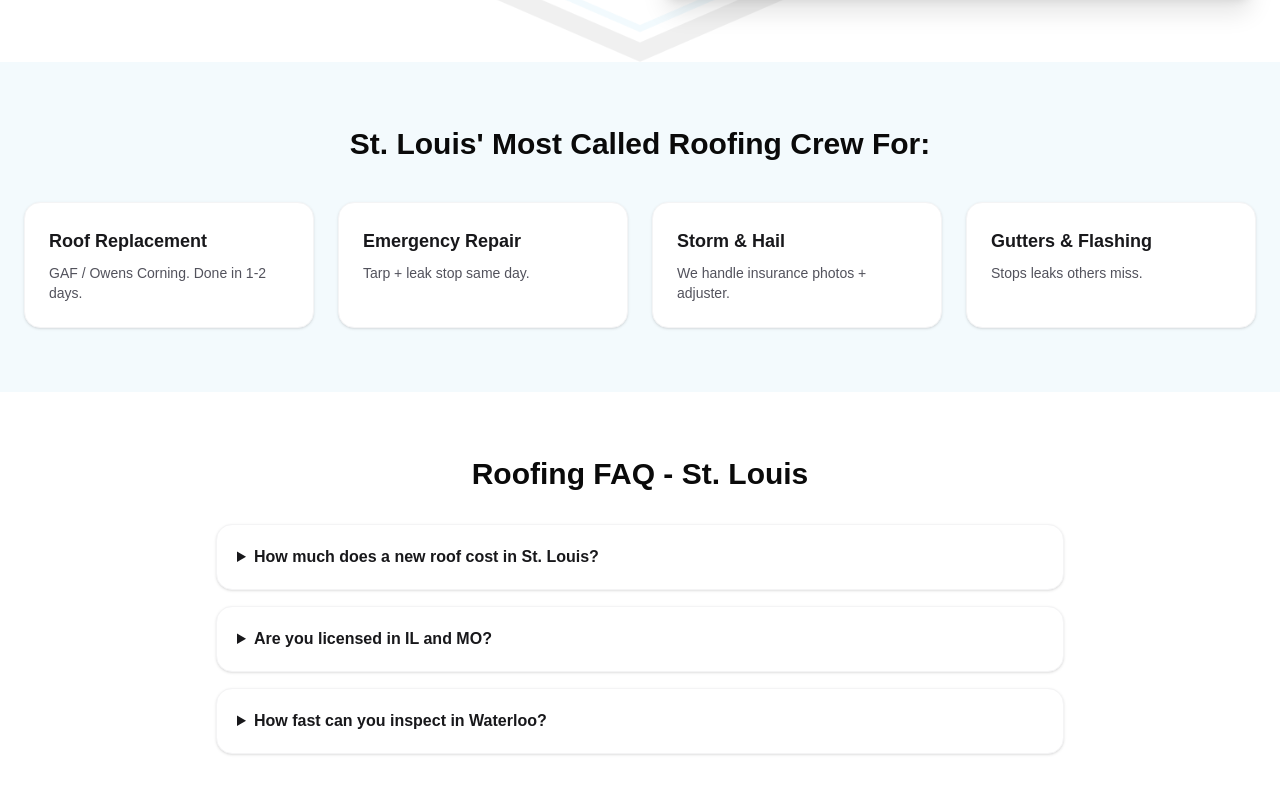
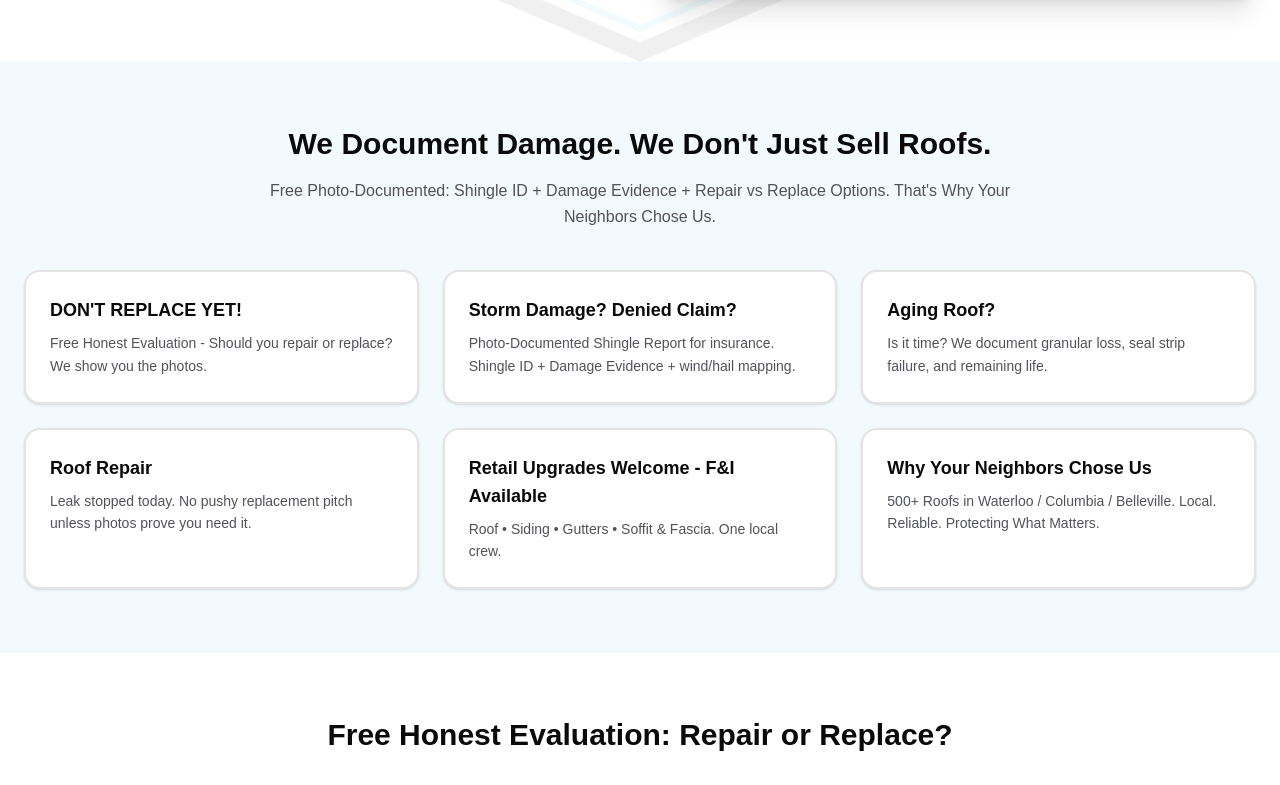
Before and after one commit to RoofingnearmeSTL/roofingnearmestl.com, a Next.js app: page / in a window 1280 px wide. Shown: the part 1104-1889 px from the top of the page. Built offline with nearby package versions, Linux system fonts and the light colour scheme.

Commit message:
Update services and FAQs with honest evaluation and photo-report copy

```diff
--- a/src/app/page.tsx
+++ b/src/app/page.tsx
@@ -219,31 +219,30 @@ export default function Home() {
         </div>
       </section>
 
-      <section id="services" className="bg-brand-light/50 py-16">
+      <section id="services" className="bg-brand-light/50 py-16 scroll-mt-40">
         <div className="max-w-7xl mx-auto px-6">
-          <h2 className="text-3xl font-extrabold text-black text-center">St. Louis&apos; Most Called Roofing Crew For:</h2>
-          <div className="grid md:grid-cols-4 gap-6 mt-10">
-            {[
-              ["Roof Replacement", "GAF / Owens Corning. Done in 1-2 days."],
-              ["Emergency Repair", "Tarp + leak stop same day."],
-              ["Storm & Hail", "We handle insurance photos + adjuster."],
-              ["Gutters & Flashing", "Stops leaks others miss."],
-            ].map(([t,d])=>(
-              <div key={t} className="bg-white p-6 rounded-2xl border border-zinc-100 shadow-sm hover:shadow-md">
-                <div className="font-bold text-lg">{t}</div>
-                <div className="text-sm text-zinc-600 mt-2">{d}</div>
-              </div>
+          <h2 className="text-black font-extrabold text-3xl text-center">We Document Damage. We Don&apos;t Just Sell Roofs.</h2>
+          <p className="text-zinc-600 text-center max-w-3xl mx-auto mt-4 leading-relaxed">Free Photo-Documented: Shingle ID + Damage Evidence + Repair vs Replace Options. That&apos;s Why Your Neighbors Chose Us.</p>
+          <div className="grid grid-cols-1 md:grid-cols-3 gap-6 mt-10">
+            {[["DON'T REPLACE YET!", "Free Honest Evaluation - Should you repair or replace? We show you the photos."], ["Storm Damage? Denied Claim?", "Photo-Documented Shingle Report for insurance. Shingle ID + Damage Evidence + wind/hail mapping."], ["Aging Roof?", "Is it time? We document granular loss, seal strip failure, and remaining life."], ["Roof Repair", "Leak stopped today. No pushy replacement pitch unless photos prove you need it."], ["Retail Upgrades Welcome - F&I Available", "Roof • Siding • Gutters • Soffit & Fascia. One local crew."], ["Why Your Neighbors Chose Us", "500+ Roofs in Waterloo / Columbia / Belleville. Local. Reliable. Protecting What Matters."]].map(([title, description]) => (
+              <article key={title} className="bg-white border-2 border-zinc-200 rounded-2xl p-6 shadow-sm hover:border-brand/40 transition-colors">
+                <h3 className="text-black font-bold text-lg">{title}</h3>
+                <p className="text-zinc-600 text-sm leading-relaxed mt-2">{description}</p>
+              </article>
             ))}
           </div>
         </div>
       </section>
 
-      <section id="faq" className="max-w-4xl mx-auto px-6 py-16">
-        <h2 className="text-3xl font-extrabold text-black text-center">Roofing FAQ - St. Louis</h2>
+      <section id="faq" className="max-w-4xl mx-auto px-6 py-16 scroll-mt-40">
+        <h2 className="text-black font-extrabold text-3xl text-center">Free Honest Evaluation: Repair or Replace?</h2>
         <div className="mt-8 space-y-4">
-          <details className="border border-zinc-100 rounded-2xl p-5 bg-white shadow-sm hover:shadow-md"><summary className="font-bold cursor-pointer">How much does a new roof cost in St. Louis?</summary><p className="text-sm text-zinc-600 mt-3">2026 average $7,200-$16,800 for 1,200-3,000 sqft. Use estimator above.</p></details>
-          <details className="border border-zinc-100 rounded-2xl p-5 bg-white shadow-sm hover:shadow-md"><summary className="font-bold cursor-pointer">Are you licensed in IL and MO?</summary><p className="text-sm text-zinc-600 mt-3">Yes - IL & MO licensed, $2M insured. 5.0★ Google Rated.</p></details>
-          <details className="border border-zinc-100 rounded-2xl p-5 bg-white shadow-sm hover:shadow-md"><summary className="font-bold cursor-pointer">How fast can you inspect in Waterloo?</summary><p className="text-sm text-zinc-600 mt-3">Same day if call before 2pm. We live in 62298.</p></details>
+          {[["Do I really need a full roof replacement?", "Don't Replace Yet! Free Photo-Documented Report - Shingle ID, damage evidence, and Repair vs Replace options. We document damage, we don't just sell roofs."], ["What's a Photo-Documented Shingle Report?", "We photograph every slope, identify your shingle, document granule loss, bruising, cracks, seal failure. You get photos + honest assessment."], ["My insurance denied my claim. Can you help?", "Yes. Denied claims are our specialty. We provide damage evidence and wind/hail reports adjusters need. No charge for documentation."], ["Are you local or chasing storms?", "We're your neighbors - Waterloo • Columbia • Belleville • STL. 500+ local roofs. Not a storm chaser. IL License #104.12345 / MO #123456. Fully Insured $2M + Workers Comp."], ["How fast do you respond?", "We answer in 5 minutes during business hours. Same-day free honest evaluations."], ["What warranty?", "10-Year Workmanship Warranty + GAF Certified / Owens Corning Preferred. BBB A+ Rated, 5.0★ Google Reviews."]].map(([question, answer]) => (
+            <details key={question} className="bg-white border border-zinc-200 rounded-xl p-5">
+              <summary className="text-black font-bold cursor-pointer focus-visible:outline-brand">{question}</summary>
+              <p className="text-zinc-600 text-sm leading-relaxed mt-3">{answer}</p>
+            </details>
+          ))}
         </div>
       </section>
 
```
